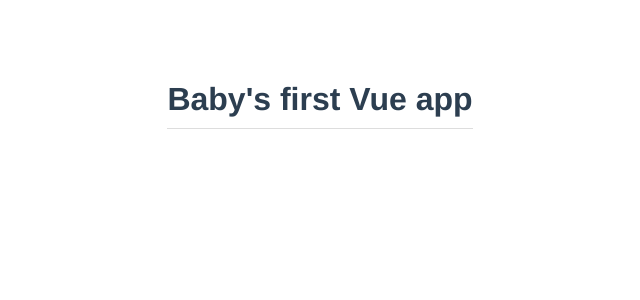
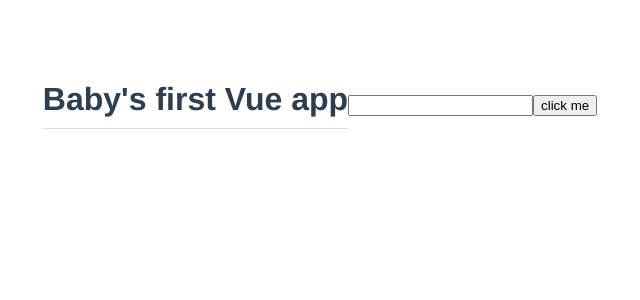
Before and after one commit to mat148/Vue3-firebase, a Vue app in the folder modal-project/: page / in a window 1280 px wide. Shown: the top 300 px of the page, without its empty margins (320-960 px from the left). Built offline with nearby package versions, Linux system fonts and the light colour scheme.

Commit message:
Lesson-14: template refs

```diff
--- a/modal-project/src/App.vue
+++ b/modal-project/src/App.vue
@@ -1,5 +1,7 @@
 <template>
   <h1>{{ title }}</h1>
+  <input type="text" ref="name">
+  <button @click="handleClick">click me</button>
 </template>
 
 <script>
@@ -8,6 +10,13 @@
   data() {
     return {
       title: "Baby's first Vue app"
+    }
+  },
+  methods: {
+    handleClick() {
+      console.log(this.$refs.name)
+      this.$refs.name.classList.add('active')
+      this.$refs.name.focus()
     }
   }
 }
```
Also changed, not shown: modal-project/.browserslistrc (deleted), 1 other file (tests, documents, lock files or other folders).
